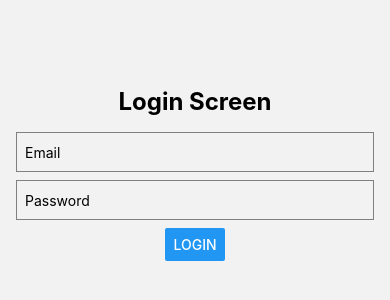
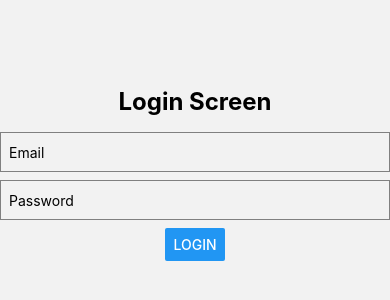
Before and after one commit to nus-zen/zen-app, a React Native app: screen /LoginScreen in a window 390 px wide. Shown: the part 248-548 px from the top of the page. Built offline with nearby package versions, Linux system fonts and the light colour scheme.

Commit message:
Update LoginScreen.js

```diff
--- a/screens/profile/LoginScreen.js
+++ b/screens/profile/LoginScreen.js
@@ -1,18 +1,18 @@
-import React, { useState } from 'react';
-import { View, Text, TextInput, Button, StyleSheet } from 'react-native';
+import React from 'react';
+import { View, Text, TextInput, Button, StyleSheet, SafeAreaView } from 'react-native';
 
-const LoginScreen = () => {
+export default function LoginScreen({ navigation }) {
   const [email, setEmail] = React.useState('');
   const [password, setPassword] = React.useState('');
 
   const handleLogin = () => {
-    // Perform login logic here
     console.log('Email:', email);
     console.log('Password:', password);
+    navigation.navigate("MoodCheckInScreen");
   };
 
   return (
-    <View style={styles.container}>
+    <SafeAreaView style={styles.container}>
       <Text style={styles.title}>Login Screen</Text>
       <TextInput
         style={styles.input}
@@ -28,9 +28,9 @@ const LoginScreen = () => {
         value={password}
       />
       <Button title="Login" onPress={handleLogin} />
-    </View>
+    </SafeAreaView>
   );
-};
+}
 
 const styles = StyleSheet.create({
   container: {
@@ -53,5 +53,3 @@ const styles = StyleSheet.create({
     paddingHorizontal: 8,
   },
 });
-
-export default LoginScreen;
```
